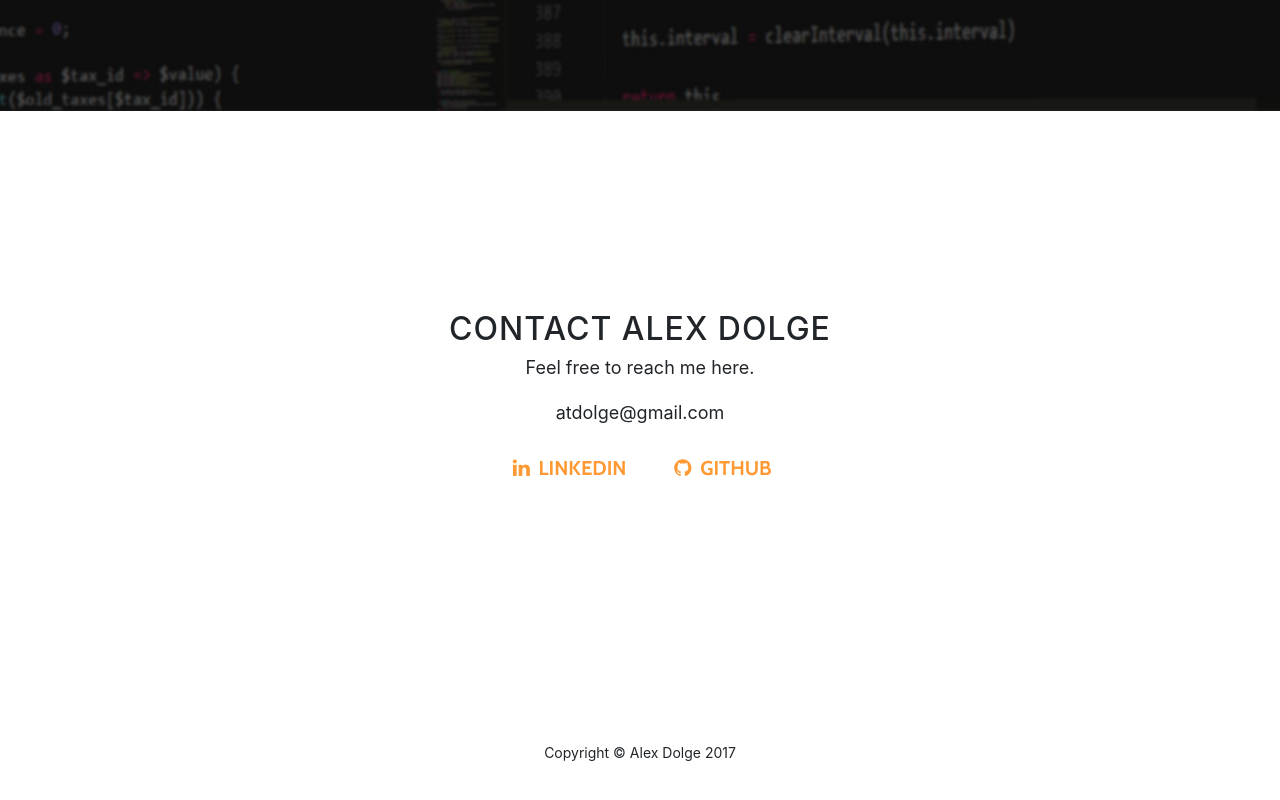
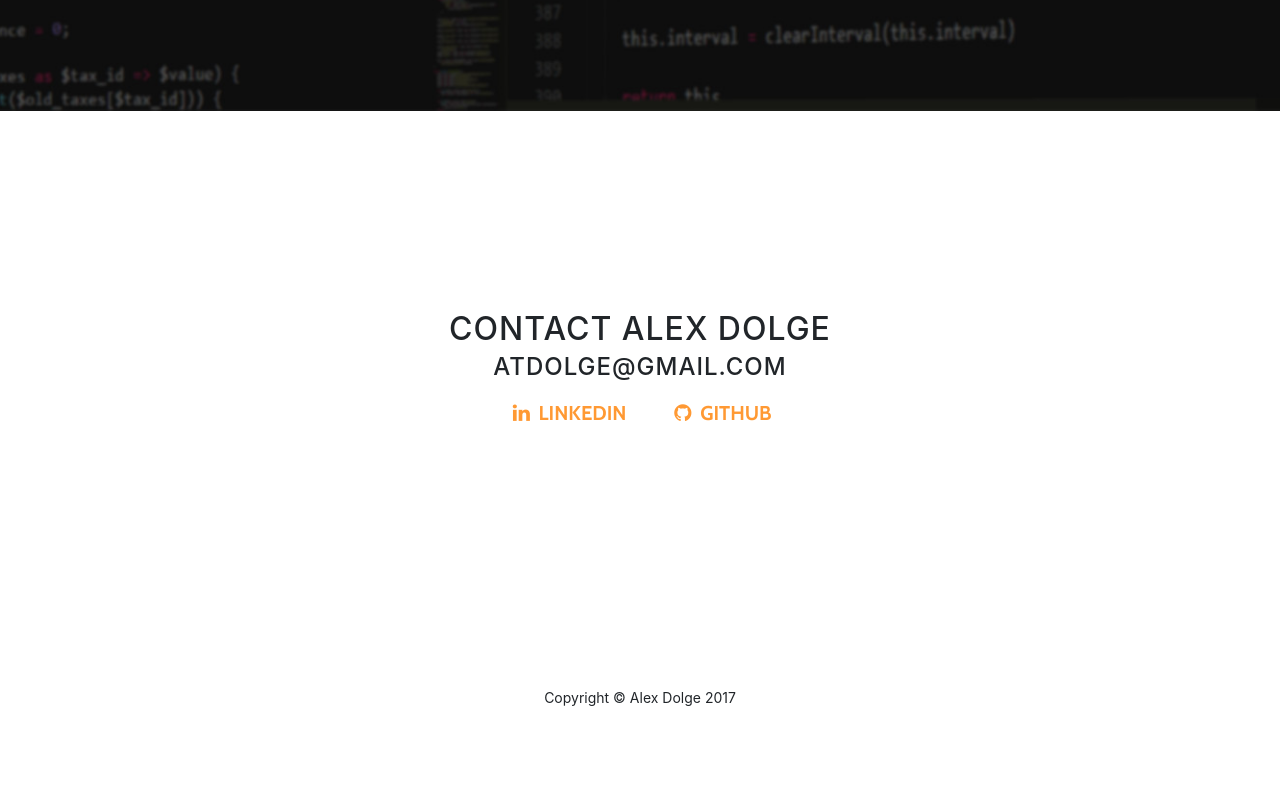
Before and after one commit to atdolge/atdolge.github.io, a website with bundled scripts: page index.html in a window 1280 px wide. Shown: the part 2408-3208 px from the top of the page. After the commit the page ends 3167 px from the top, so only its background shows below. Built offline with nearby package versions, Linux system fonts and the light colour scheme.

Commit message:
Deleted text above email and changed email text to h4

```diff
--- a/index.html
+++ b/index.html
@@ -130,8 +130,7 @@
       <div class="row">
         <div class="col-lg-8 mx-auto">
           <h2>Contact Alex Dolge</h2>
-          <p>Feel free to reach me here.</p>
-          <p>atdolge@gmail.com</p>
+          <h4>ATDolge@gmail.com</h4>
             <!-- ADD TWITTER LATER
             <ul class="list-inline banner-social-buttons">
             <li class="list-inline-item">
```
